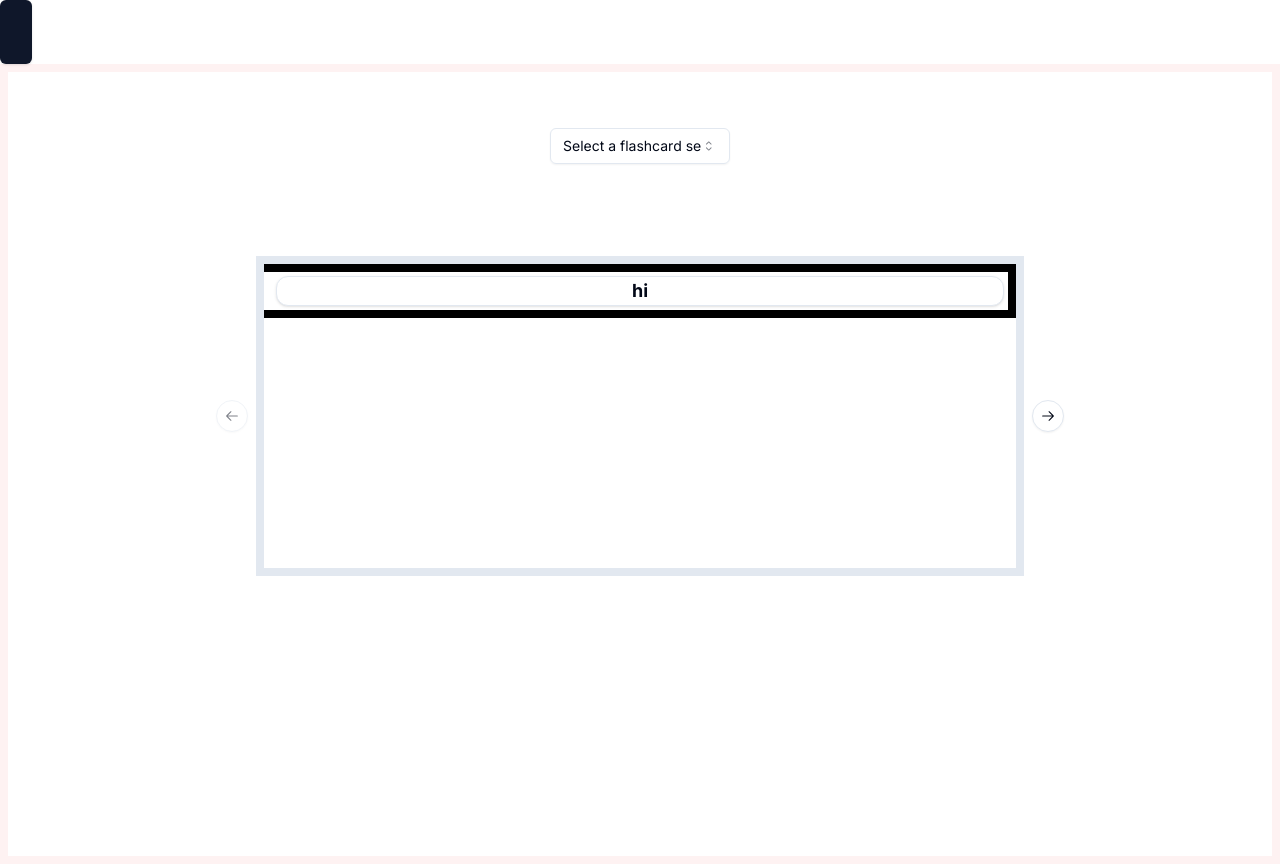
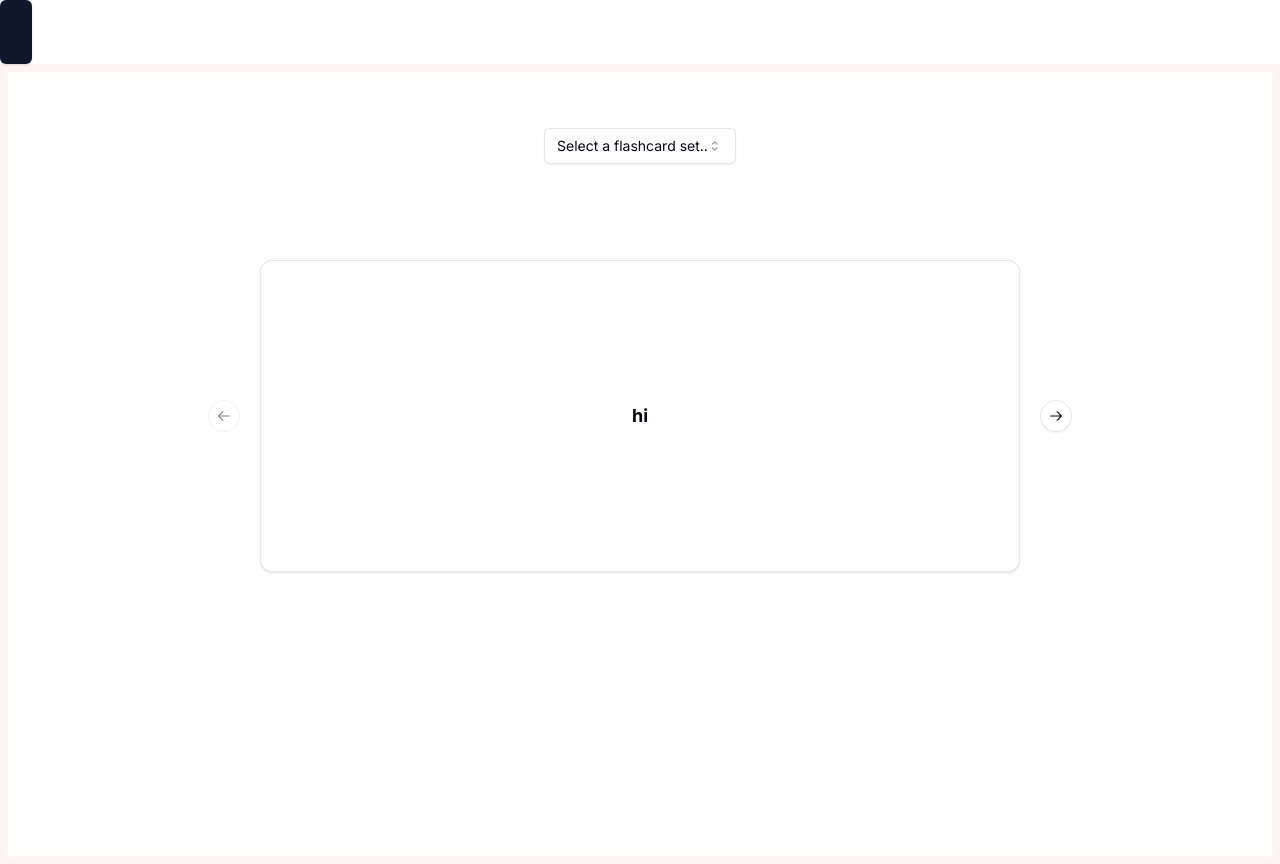
Before and after one commit to maarao/vidlet, a Next.js app: page /flashcards in a window 1280 px wide. Built offline with nearby package versions, Linux system fonts and the light colour scheme.

Commit message:
Fix: Fixed CarouselContent not stretching height to entire Carousel element

```diff
--- /dev/null
+++ b/app/flashcards/components/flashcard-carousel.tsx
@@ -0,0 +1,262 @@
+"use client"
+
+import * as React from "react"
+import { ArrowLeftIcon, ArrowRightIcon } from "@radix-ui/react-icons"
+import useEmblaCarousel, {
+  type UseEmblaCarouselType,
+} from "embla-carousel-react"
+
+import { cn } from "@/lib/utils"
+import { Button } from "@/components/ui/button"
+
+type CarouselApi = UseEmblaCarouselType[1]
+type UseCarouselParameters = Parameters<typeof useEmblaCarousel>
+type CarouselOptions = UseCarouselParameters[0]
+type CarouselPlugin = UseCarouselParameters[1]
+
+type CarouselProps = {
+  opts?: CarouselOptions
+  plugins?: CarouselPlugin
+  orientation?: "horizontal" | "vertical"
+  setApi?: (api: CarouselApi) => void
+}
+
+type CarouselContextProps = {
+  carouselRef: ReturnType<typeof useEmblaCarousel>[0]
+  api: ReturnType<typeof useEmblaCarousel>[1]
+  scrollPrev: () => void
+  scrollNext: () => void
+  canScrollPrev: boolean
+  canScrollNext: boolean
+} & CarouselProps
+
+const CarouselContext = React.createContext<CarouselContextProps | null>(null)
+
+function useCarousel() {
+  const context = React.useContext(CarouselContext)
+
+  if (!context) {
+    throw new Error("useCarousel must be used within a <Carousel />")
+  }
+
+  return context
+}
+
+const Carousel = React.forwardRef<
+  HTMLDivElement,
+  React.HTMLAttributes<HTMLDivElement> & CarouselProps
+>(
+  (
+    {
+      orientation = "horizontal",
+      opts,
+      setApi,
+      plugins,
+      className,
+      children,
+      ...props
+    },
+    ref
+  ) => {
+    const [carouselRef, api] = useEmblaCarousel(
+      {
+        ...opts,
+        axis: orientation === "horizontal" ? "x" : "y",
+      },
+      plugins
+    )
+    const [canScrollPrev, setCanScrollPrev] = React.useState(false)
+    const [canScrollNext, setCanScrollNext] = React.useState(false)
+
+    const onSelect = React.useCallback((api: CarouselApi) => {
+      if (!api) {
+        return
+      }
+
+      setCanScrollPrev(api.canScrollPrev())
+      setCanScrollNext(api.canScrollNext())
+    }, [])
+
+    const scrollPrev = React.useCallback(() => {
+      api?.scrollPrev()
+    }, [api])
+
+    const scrollNext = React.useCallback(() => {
+      api?.scrollNext()
+    }, [api])
+
+    const handleKeyDown = React.useCallback(
+      (event: React.KeyboardEvent<HTMLDivElement>) => {
+        if (event.key === "ArrowLeft") {
+          event.preventDefault()
+          scrollPrev()
+        } else if (event.key === "ArrowRight") {
+          event.preventDefault()
+          scrollNext()
+        }
+      },
+      [scrollPrev, scrollNext]
+    )
+
+    React.useEffect(() => {
+      if (!api || !setApi) {
+        return
+      }
+
+      setApi(api)
+    }, [api, setApi])
+
+    React.useEffect(() => {
+      if (!api) {
+        return
+      }
+
+      onSelect(api)
+      api.on("reInit", onSelect)
+      api.on("select", onSelect)
+
+      return () => {
+        api?.off("select", onSelect)
+      }
+    }, [api, onSelect])
+
+    return (
+      <CarouselContext.Provider
+        value={{
+          carouselRef,
+          api: api,
+          opts,
+          orientation:
+            orientation || (opts?.axis === "y" ? "vertical" : "horizontal"),
+          scrollPrev,
+          scrollNext,
+          canScrollPrev,
+          canScrollNext,
+        }}
+      >
+        <div
+          ref={ref}
+          onKeyDownCapture={handleKeyDown}
+          className={cn("relative", className)}
+          role="region"
+          aria-roledescription="carousel"
+          {...props}
+        >
+          {children}
+        </div>
+      </CarouselContext.Provider>
+    )
+  }
+)
+Carousel.displayName = "Carousel"
+
+const CarouselContent = React.forwardRef<
+  HTMLDivElement,
+  React.HTMLAttributes<HTMLDivElement>
+>(({ className, ...props }, ref) => {
+  const { carouselRef, orientation } = useCarousel()
+
+  return (
+    <div ref={carouselRef} className={cn("overflow-hidden",className)}>
+      <div
+        ref={ref}
+        className={cn(
+          "flex",
+          orientation === "horizontal" ? "-ml-4" : "-mt-4 flex-col",
+          className
+        )}
+        {...props}
+      />
+    </div>
+  )
+})
+CarouselContent.displayName = "CarouselContent"
+
+const CarouselItem = React.forwardRef<
+  HTMLDivElement,
+  React.HTMLAttributes<HTMLDivElement>
+>(({ className, ...props }, ref) => {
+  const { orientation } = useCarousel()
+
+  return (
+    <div
+      ref={ref}
+      role="group"
+      aria-roledescription="slide"
+      className={cn(
+        "min-w-0 shrink-0 grow-0 basis-full",
+        orientation === "horizontal" ? "pl-4" : "pt-4",
+        className
+      )}
+      {...props}
+    />
+  )
+})
+CarouselItem.displayName = "CarouselItem"
+
+const CarouselPrevious = React.forwardRef<
+  HTMLButtonElement,
+  React.ComponentProps<typeof Button>
+>(({ className, variant = "outline", size = "icon", ...props }, ref) => {
+  const { orientation, scrollPrev, canScrollPrev } = useCarousel()
+
+  return (
+    <Button
+      ref={ref}
+      variant={variant}
+      size={size}
+      className={cn(
+        "absolute  h-8 w-8 rounded-full",
+        orientation === "horizontal"
+          ? "-left-12 top-1/2 -translate-y-1/2"
+          : "-top-12 left-1/2 -translate-x-1/2 rotate-90",
+        className
+      )}
+      disabled={!canScrollPrev}
+      onClick={scrollPrev}
+      {...props}
+    >
+      <ArrowLeftIcon className="h-4 w-4" />
+      <span className="sr-only">Previous slide</span>
+    </Button>
+  )
+})
+CarouselPrevious.displayName = "CarouselPrevious"
+
+const CarouselNext = React.forwardRef<
+  HTMLButtonElement,
+  React.ComponentProps<typeof Button>
+>(({ className, variant = "outline", size = "icon", ...props }, ref) => {
+  const { orientation, scrollNext, canScrollNext } = useCarousel()
+
+  return (
+    <Button
+      ref={ref}
+      variant={variant}
+      size={size}
+      className={cn(
+        "absolute h-8 w-8 rounded-full",
+        orientation === "horizontal"
+          ? "-right-12 top-1/2 -translate-y-1/2"
+          : "-bottom-12 left-1/2 -translate-x-1/2 rotate-90",
+        className
+      )}
+      disabled={!canScrollNext}
+      onClick={scrollNext}
+      {...props}
+    >
+      <ArrowRightIcon className="h-4 w-4" />
+      <span className="sr-only">Next slide</span>
+    </Button>
+  )
+})
+CarouselNext.displayName = "CarouselNext"
+
+export {
+  type CarouselApi,
+  Carousel,
+  CarouselContent,
+  CarouselItem,
+  CarouselPrevious,
+  CarouselNext,
+}
--- a/app/flashcards/page.tsx
+++ b/app/flashcards/page.tsx
@@ -8,7 +8,7 @@
     CarouselItem,
     CarouselNext,
     CarouselPrevious,
-  } from "@/components/ui/carousel"
+  } from "./components/flashcard-carousel"
   import {
     Select,
     SelectContent,
@@ -21,13 +21,13 @@
 
 
 
-export default function Home() {
+export default function Flashcards() {
+
     return (
-        <div className="h-full w-full">
         <div className="flex items-center justify-center border-8 border-red-50 h-full w-full">
             <Select>
-                    <SelectTrigger className="w-[180px] absolute z-10 top-32">
-                        <SelectValue placeholder="Select a flashcard set" />
+                <SelectTrigger className="w-[15%] absolute z-10 top-32">
+                    <SelectValue placeholder="Select a flashcard set..." />
                 </SelectTrigger>
                 <SelectContent>
                     <SelectGroup>
@@ -40,14 +40,13 @@
                     </SelectGroup>
                 </SelectContent>
             </Select>
-                <Carousel className="absolute top-64 z-0 border-8 w-3/5 h-2/5">
-                    <div className="h-full">
-                        <CarouselContent className="h-full border-8 border-black">
+            <Carousel className="absolute top-64 z-0 w-3/5 h-2/5">
+                <CarouselContent className="h-full">
                     {Array.from({ length: 5 }).map((_, index) => (
-                            <CarouselItem className="h-full" key={index}>
+                    <CarouselItem key={index}>
                         <div className="p-1 h-full">
                             <Card className="h-full">
-                                        <CardContent className="flex items-center justify-center p-0 h-full">
+                                <CardContent className="flex items-center justify-center align-middle p-0 min-h-full h-full">
                                     <Flashcard term="hi" definition="yo"></Flashcard>
                                 </CardContent>
                             </Card>
@@ -55,11 +54,9 @@
                     </CarouselItem>
                     ))}
                 </CarouselContent>
-                    </div>
                 <CarouselPrevious />
                 <CarouselNext />
             </Carousel>
         </div>
-        </div>
     )
 }
```
Lines whose indentation alone changed are shown as unchanged.
